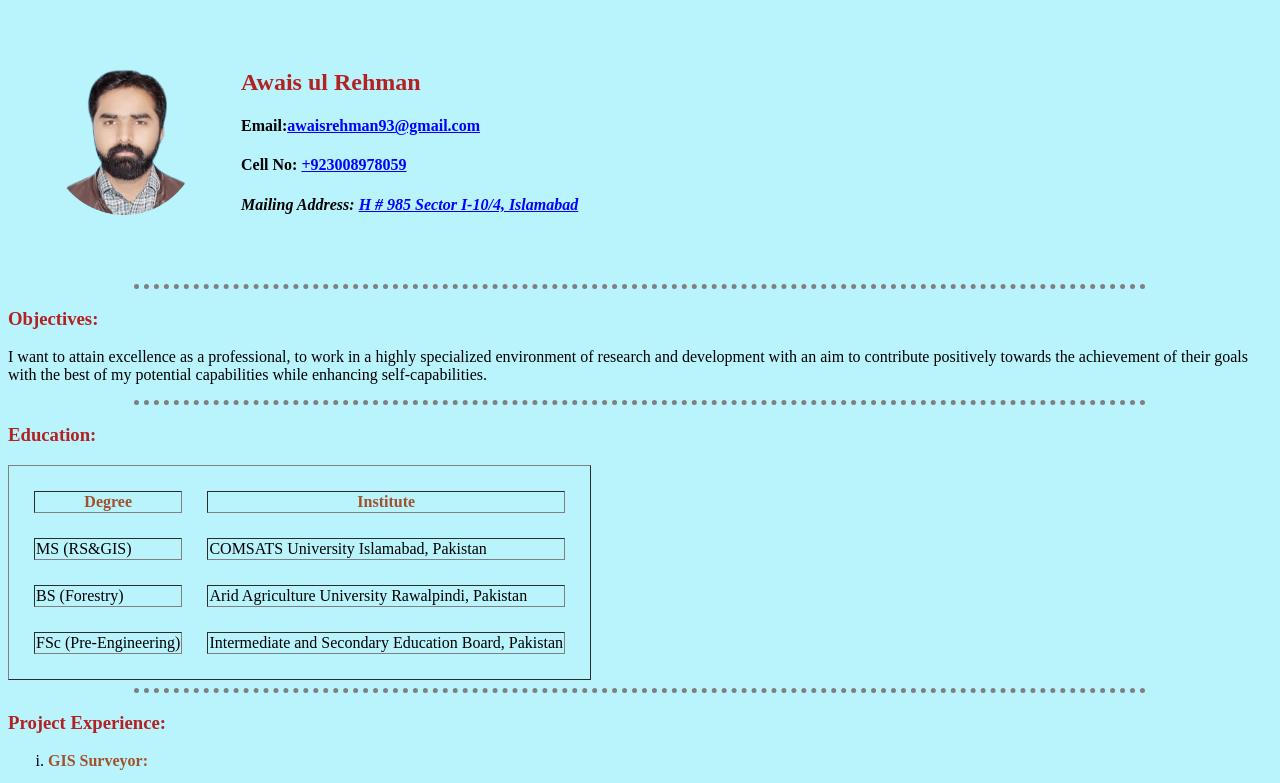
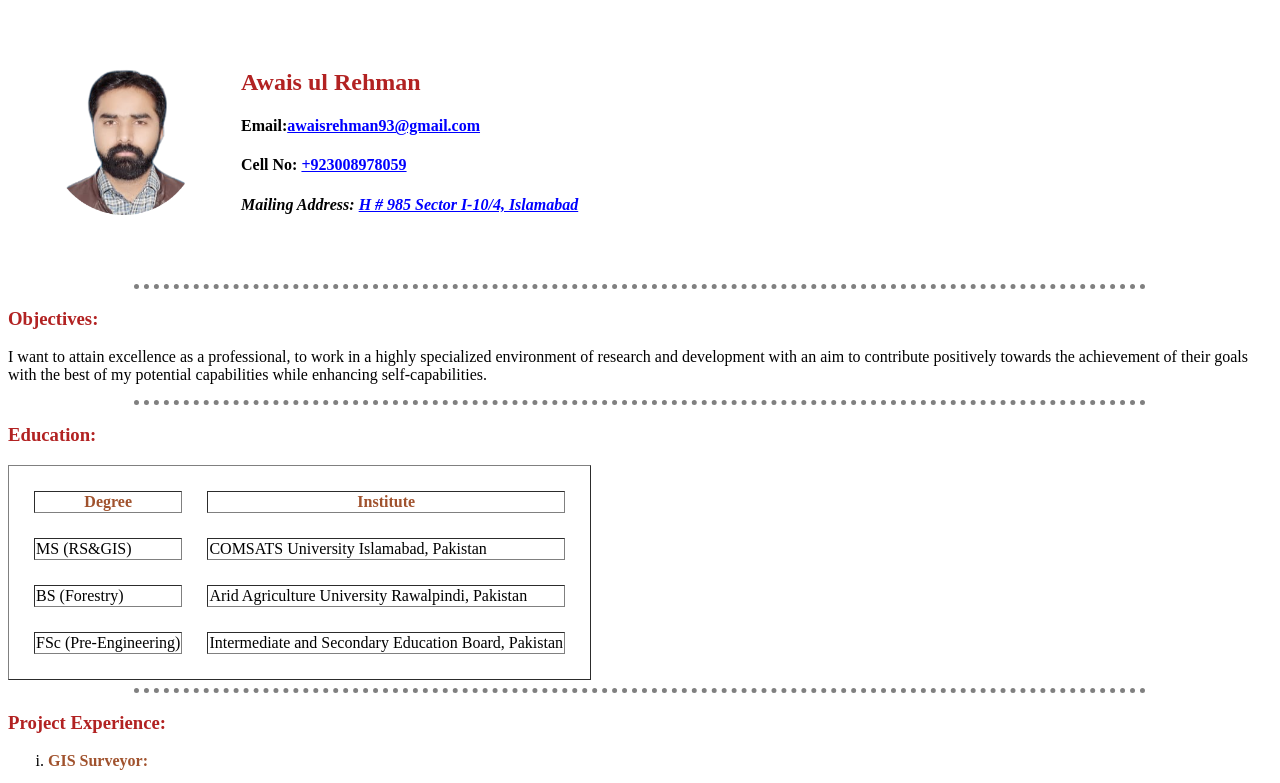
Before and after one commit to AwaisulRehman/Awais_CV, a plain HTML site: page index.html in a window 1280 px wide. Shown: the top 783 px of the page. Drawn offline with Linux system fonts and the light colour scheme.

Commit message:
update background color

```diff
--- a/style.css
+++ b/style.css
@@ -1,6 +1,6 @@
 
         body{
-            background-color: #B9F3FC;
+            background-color: white;
         }
         h2 {
             color:firebrick;
```
